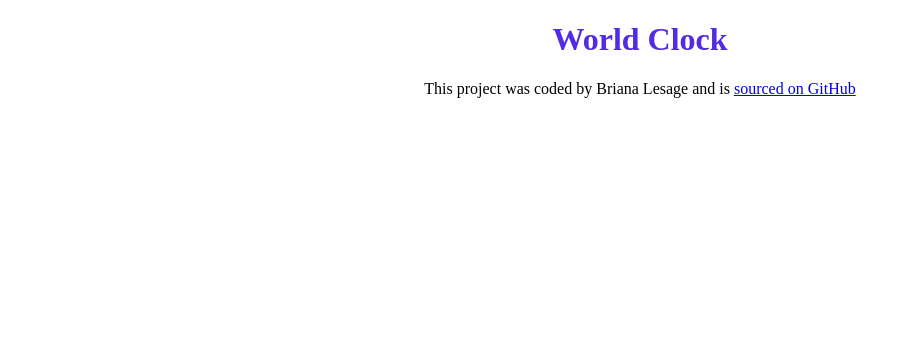
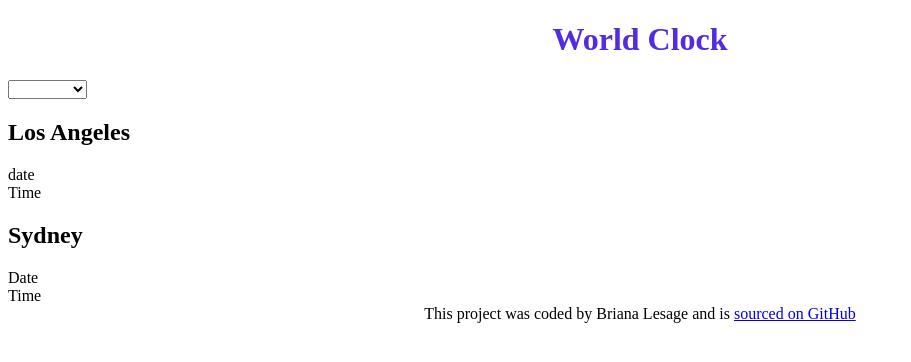
Before and after one commit to Binaakwe/SheCodes-WorldClock, a plain HTML site: page index.html in a window 1280 px wide. Shown: the whole page, without its empty margins (0-911 px from the left). Drawn offline with Linux system fonts and the light colour scheme.

Commit message:
Update index.html

```diff
--- a/index.html
+++ b/index.html
@@ -7,9 +7,28 @@
     <title>Document</title>
 </head>
 <body>
-    <h1>World Clock</h1>
+    <div class="container">
+        <h1>World Clock</h1>
+        <select name="" id="">
+            <option value="Select a City..."></option>
+            <option value="">London</option>
+            <option value="">New York</option>
+            <option value="">Auckland</option>
+        </select>
+
+        <div class="city">
+            <h2>Los Angeles</h2>
+            <div class="date">date</div>
+            <div class="time">Time</div>
+        </div>
+        <div class="city">
+            <h2>Sydney</h2>
+            <div class="date">Date</div>
+            <div class="time">Time</div>
+        </div>
+    </div>
     <footer>This project was coded by Briana Lesage and is
-        <a href="https://github.com/Binaakwe/SheCodes-WorldClock"> sourced on GitHub</a>
+        <a href="https://github.com/Binaakwe/SheCodes-WorldClock" target="_blank"> sourced on GitHub</a>
     </footer>
     <script src="index.js"></script>
 </body>
```
